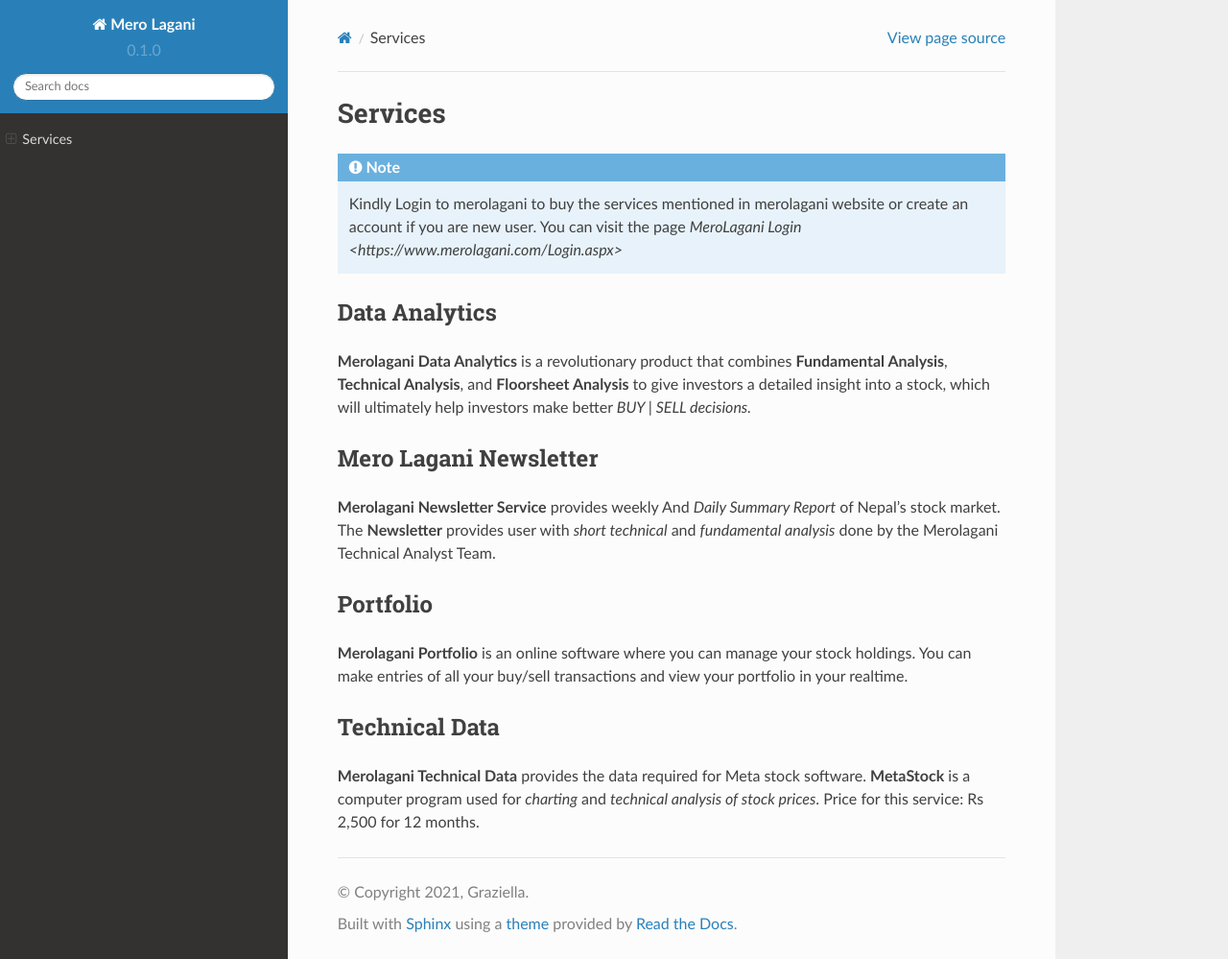
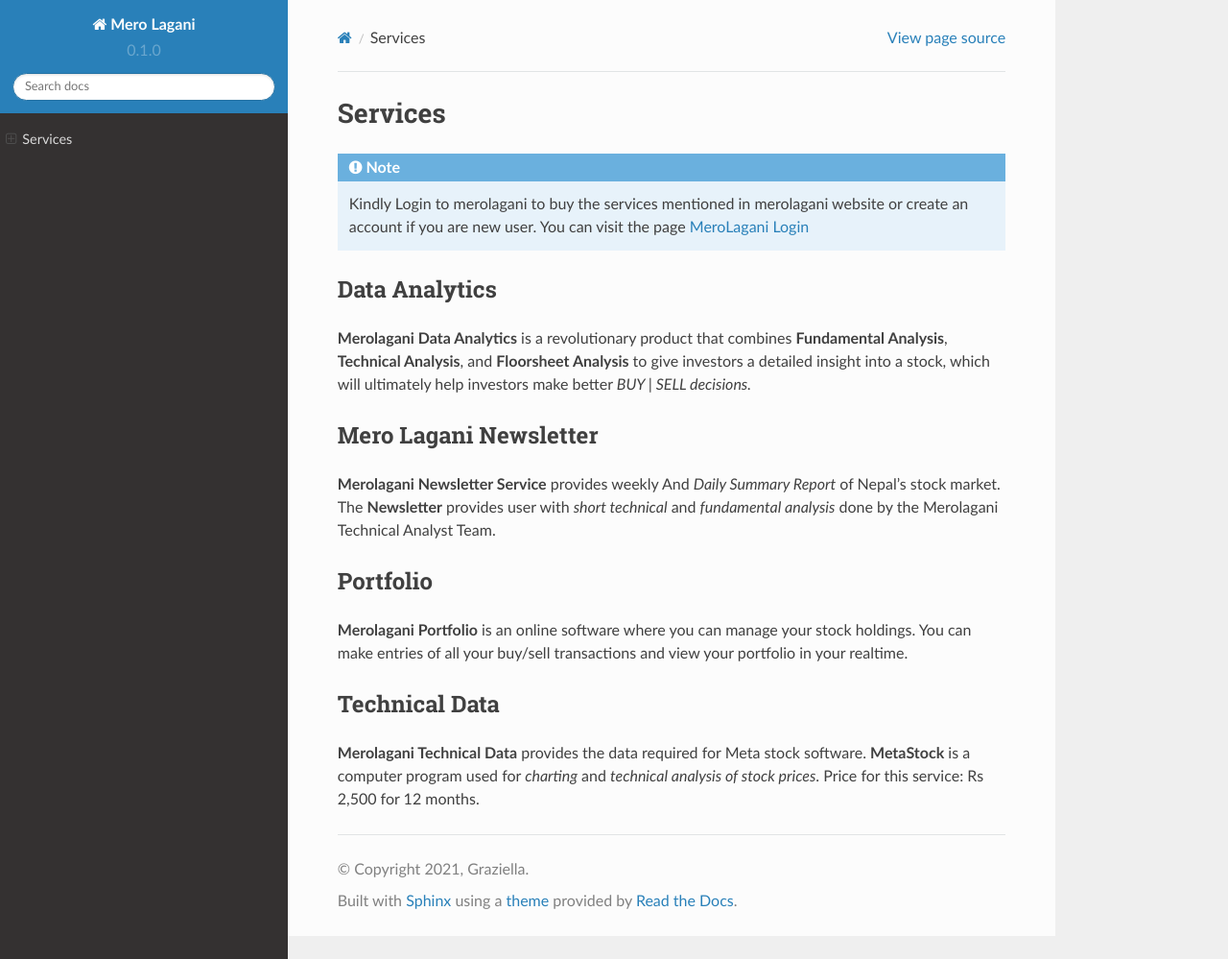
Before and after one commit to Aamosh12/Project, a Sphinx documentation site: the page built from docs/source/services.rst, in a window 1280 px wide and 999 px high. Shown: the whole window at 96% size. Built offline with Sphinx 7.4.7 and the Read the Docs theme 2.0.0, drawn with Linux system fonts in a browser that asks for light colours.

Commit message:
Added _ in note

```diff
--- a/docs/source/services.rst
+++ b/docs/source/services.rst
@@ -4,7 +4,7 @@
 .. note::
     Kindly Login to merolagani to buy the services mentioned in merolagani website or
     create an account if you are new user.
-    You can visit the page `MeroLagani Login <https://www.merolagani.com/Login.aspx>`
+    You can visit the page `MeroLagani Login <https://www.merolagani.com/Login.aspx>`_
 
 Data Analytics
 --------------
```
